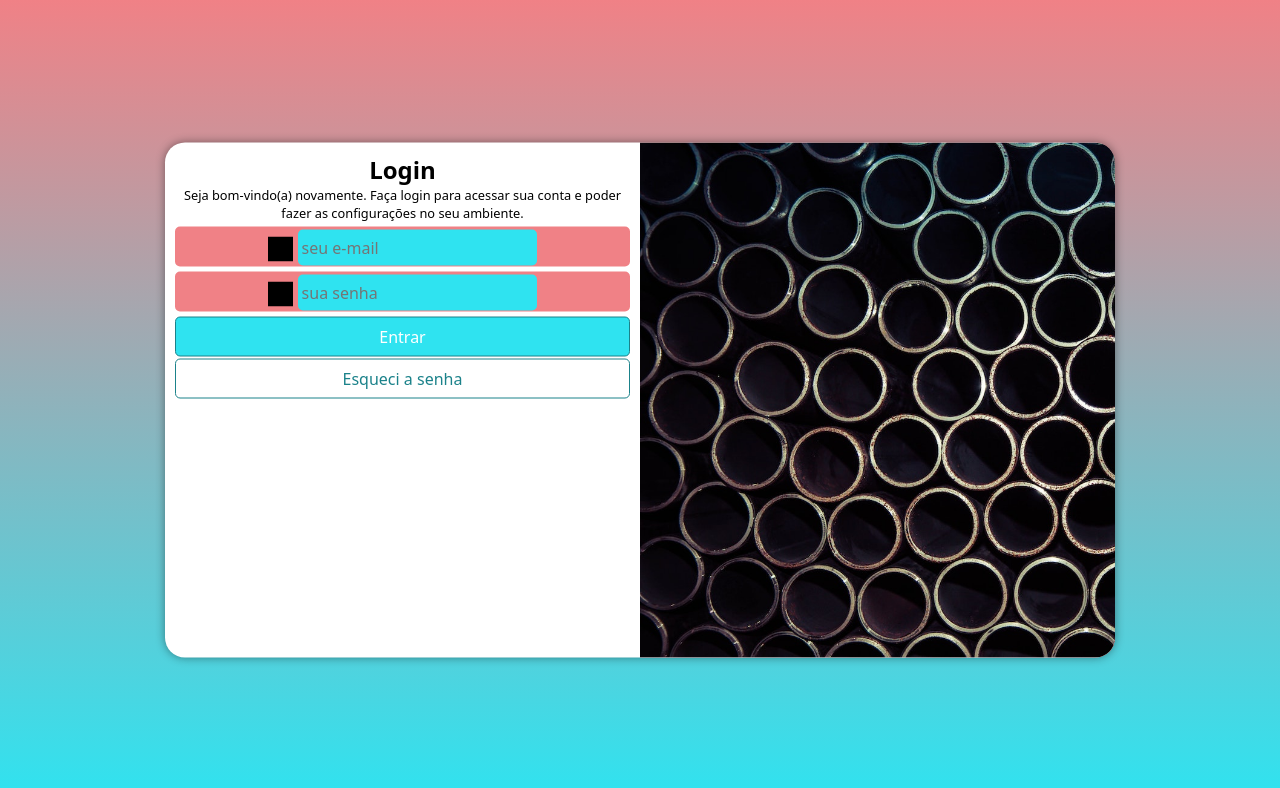
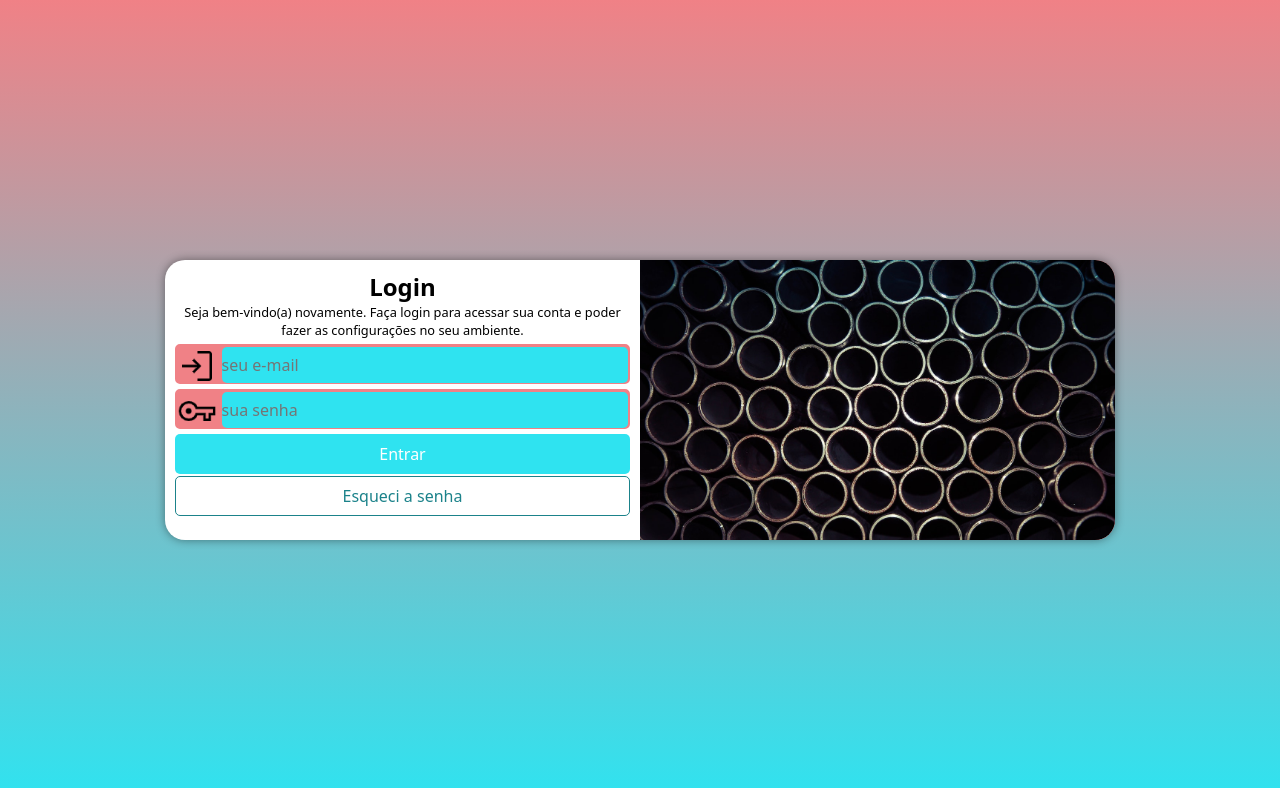
Before and after one commit to LeonardoIvodeAraujo/login, a plain HTML site: page index.html in a window 1280 px wide. Drawn offline with Linux system fonts and the light colour scheme.

Commit message:
finalizado

```diff
--- a/estilos/media-query.css
+++ b/estilos/media-query.css
@@ -3,6 +3,7 @@
 @media screen and (min-width: 768px) and (max-width: 992px){
     section#login {
         width: 80vw;
+        height: 280px;
     }
 body{
     background-image:linear-gradient(to top,#2FE3F0,#F08186)
@@ -19,6 +20,7 @@ section#login > div#formulario {
     float: right;
     width: 70%;
 }
+
 }
 
 @media screen and (min-width:992px){
@@ -27,6 +29,7 @@ section#login > div#formulario {
     }
     section#login{
         width: 950px;
+        height: 280px;
     }
     section#login > div#imagem{
         float: right;
--- a/estilos/style.css
+++ b/estilos/style.css
@@ -30,14 +30,14 @@ section#login{
     position: absolute;
     top: 50%;
     left: 50%;
-    transform: translate(-50%, -50%);
+
     background-color: white;
     width: 250px;
     height: 515px;
     border-radius: 20px;
     overflow: hidden;
     box-shadow: 0px 0px 10px rgba(0, 0, 0, 0.425);
-
+    transform: translate(-50%, -50%);
 
 }
 section#login > div#imagem{
@@ -64,7 +64,7 @@ form > input[type=submit]{
     border: none;
     border-radius: 5px;
     margin-bottom: 2px;
-    border: 1px  solid #1b828a;
+
 }
 div#formulario > p{
     font-size: 0.8em;
@@ -72,6 +72,8 @@ div#formulario > p{
 
 form > div.campo{
     background-color: #F08186;
+    display: block;
+    width: 100%;
     border-radius: 5px;
     margin: 5px 0px;
     height:40px ;
@@ -98,20 +100,19 @@ form > input[type=button]{
 form > input[type=button]:hover{
     background-color: #24b6c0;
 }
-.bot{
+.bot {
 
-    height: 25px;
-    margin-top: 8px;
-    background-color: black;
+    width: 40px;
 
 }
 div.campo > input{
     background-color: #2FE3F0;
     font-size: 1em;
-    width: calc(100%- 46px);
-    transform: translateY(-8px);
+    width: calc(100% - 45px);
+
     height: 100%;
     border: 0px;
     border-radius: 5px;
-    padding: 4px;
+    transform: translateY(-15px);
+
 }
--- a/index.html
+++ b/index.html
@@ -14,7 +14,7 @@
             <div id="imagem"></div>
             <div id="formulario">
                 <h1>Login</h1>
-                <p>Seja bom-vindo(a) novamente. Faça login para acessar sua conta e poder fazer as configurações no seu ambiente.</p>
+                <p>Seja bem-vindo(a) novamente. Faça login para acessar sua conta e poder fazer as configurações no seu ambiente.</p>
                 <form action="login.php" method="post" autocomplete="on">
                     <div class="campo">
                         <img src="imagens/login_FILL0_wght400_GRAD0_opsz48.png" alt="" class="bot">
```
